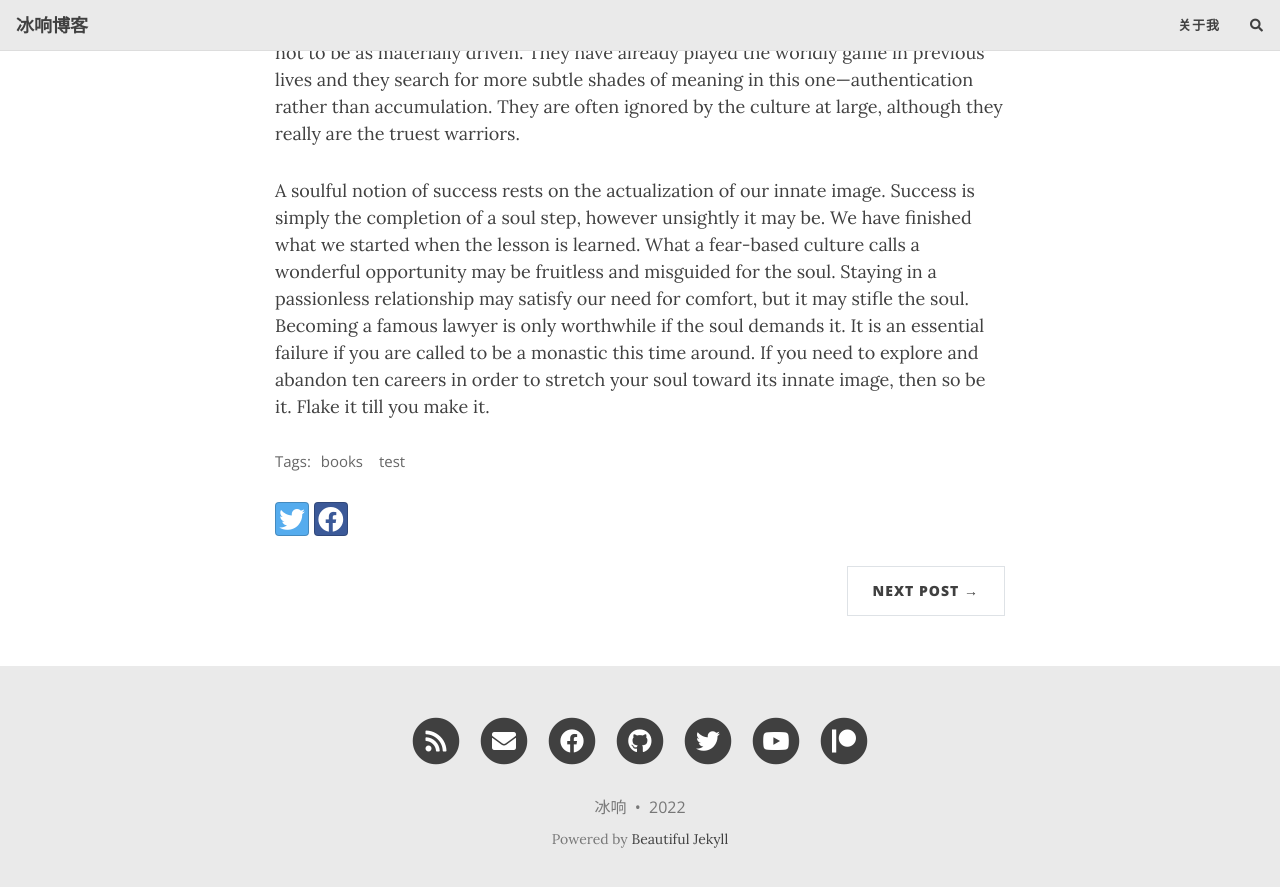
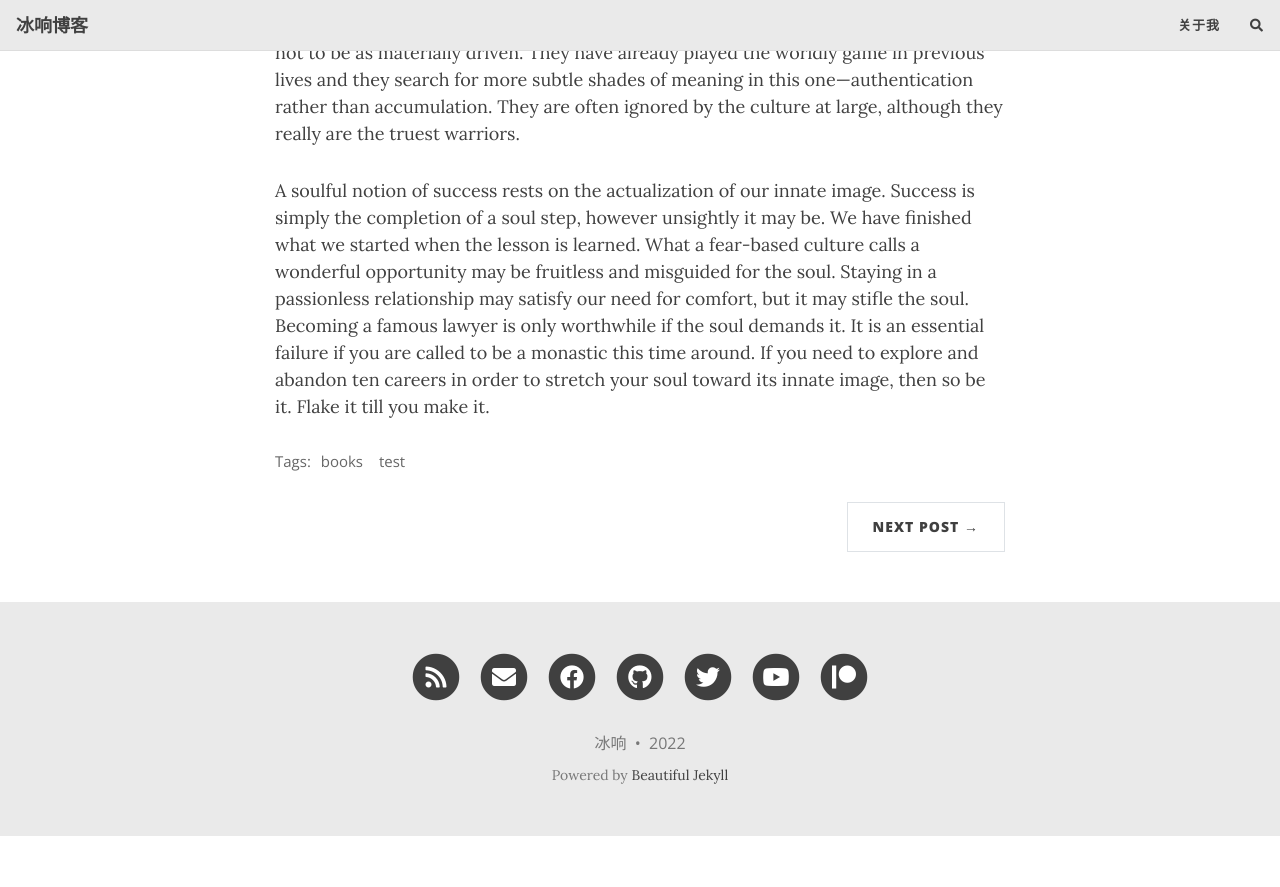
Before and after one commit to violet-ff1/blog, a Jekyll site: the page built from _posts/2020-02-26-flake-it-till-you-make-it.md, in a window 1280 px wide and 900 px high, scrolled down 1085 px. Shown: the top 887 px of the window. Built offline with Jekyll 4.4.1, drawn with Linux system fonts in a browser that asks for light colours; nearby versions of some CDN libraries; comment, search, counter and statistics services are not loaded; after the commit the page ends 1921 px from its top, so only the background shows below that.

Commit message:
Update social-share.html

```diff
--- a/_includes/social-share.html
+++ b/_includes/social-share.html
@@ -10,21 +10,21 @@
 <section id = "social-share-section">
   <span class="sr-only">Share: </span>
 
-  {% if site.share-links-active.twitter %}
+  <!--  {% if site.share-links-active.twitter %}
     <a href="https://twitter.com/intent/tweet?text={{ page.title | strip_html | url_encode }}&url={{ page.url | absolute_url | url_encode }}"
       class="btn btn-social-icon btn-twitter" title="Share on Twitter">
       <span class="fab fa-fw fa-twitter" aria-hidden="true"></span>
       <span class="sr-only">Twitter</span>
     </a>
-  {% endif %}
+  {% endif %} -->
 
-  {% if site.share-links-active.facebook %}
+ <!-- {% if site.share-links-active.facebook %}
     <a href="https://www.facebook.com/sharer/sharer.php?u={{ page.url | absolute_url | url_encode }}"
       class="btn btn-social-icon btn-facebook" title="Share on Facebook">
       <span class="fab fa-fw fa-facebook" aria-hidden="true"></span>
       <span class="sr-only">Facebook</span>
     </a>
-  {% endif %}
+  {% endif %} -->
 
 <!--  {% if site.share-links-active.linkedin %}
     <a href="https://www.linkedin.com/shareArticle?mini=true&url={{ page.url | absolute_url | url_encode }}"
```
